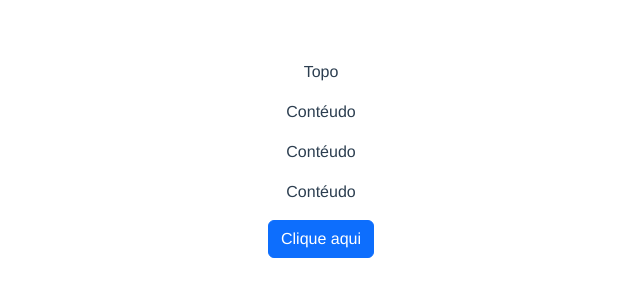
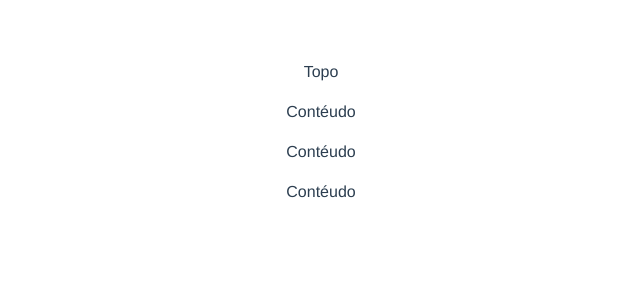
Before and after one commit to ProgramadorVictor/vagas-front, a Vue app: page / in a window 1280 px wide. Shown: the top 300 px of the page, without its empty margins (319-959 px from the left). Built offline with nearby package versions, Linux system fonts and the light colour scheme.

Commit message:
remove: removendo botao bootstrap

```diff
--- a/src/App.vue
+++ b/src/App.vue
@@ -8,9 +8,6 @@
   <ConteudoComponent/>
   <conteudo-component/><!-- Utilização da case, kebab-case -->
   <conteudo-kebab-case/>
-  <div>
-      <button class="btn btn-primary">Clique aqui</button>
-  </div>
 </template>
 
 <script>
```
